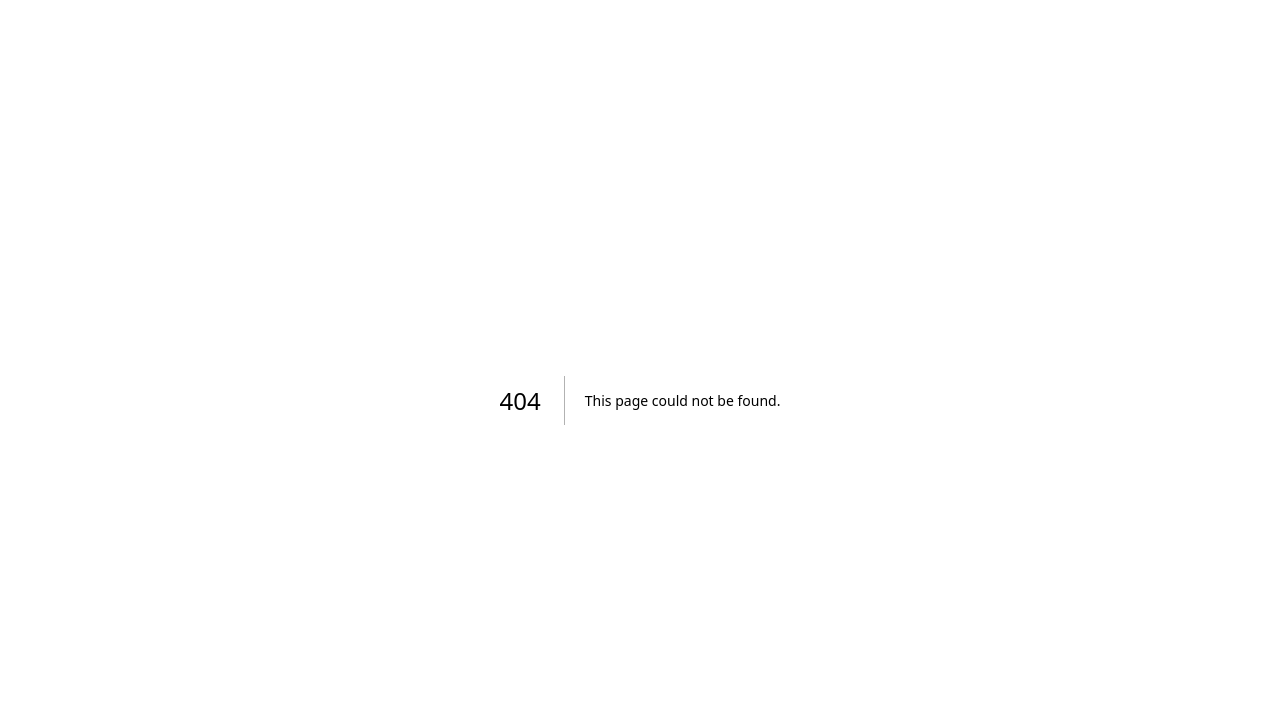
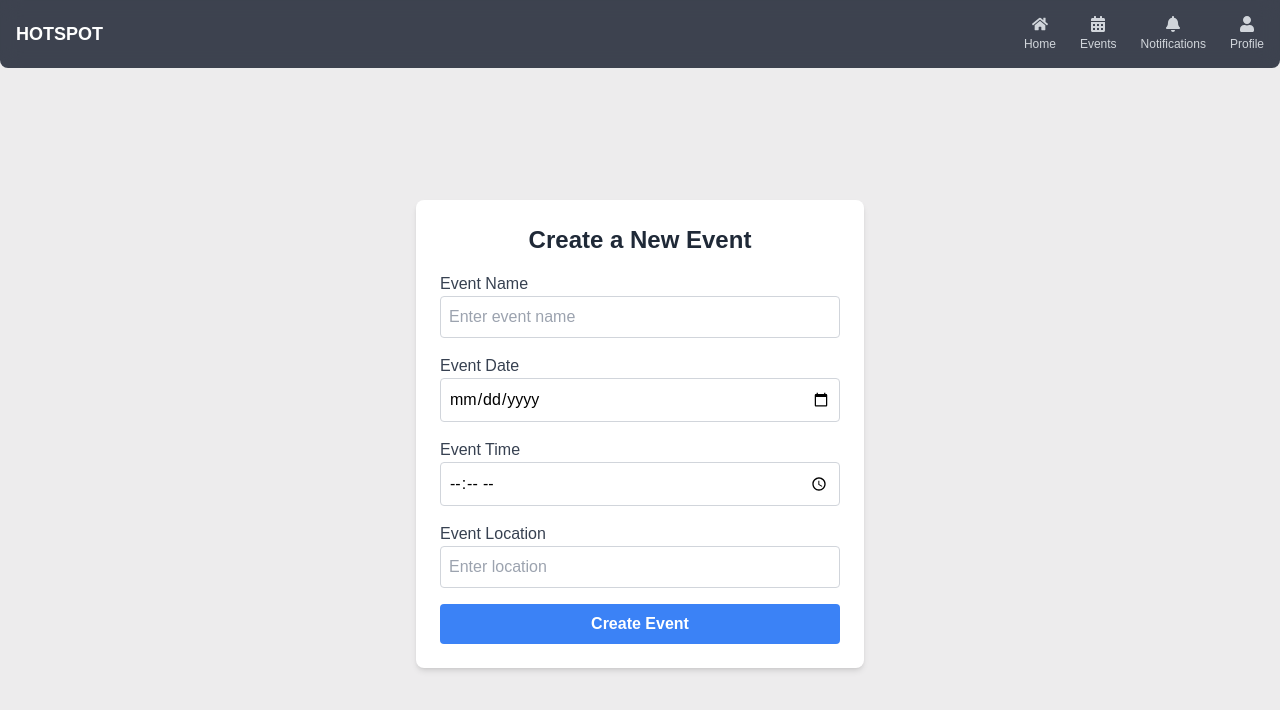
Before and after one commit to noel-chacko/renderHotSpot, a Next.js app in the folder hotspot-events-app/: page /events in a window 1280 px wide. Before the commit this address had no page. Shown: the top 710 px of the page. Built offline with nearby package versions, Linux system fonts and the light colour scheme.

Commit message:
created new event page

```diff
--- a/hotspot-events-app/package.json
+++ b/hotspot-events-app/package.json
@@ -11,6 +11,7 @@
   "dependencies": {
     "@firebasegen/default-connector": "file:dataconnect-generated/js/default-connector",
     "date-fns": "^4.1.0",
+    "firebase": "^10.14.1",
     "next": "15.0.2",
     "react": "19.0.0-rc-02c0e824-20241028",
     "react-dom": "19.0.0-rc-02c0e824-20241028",
--- /dev/null
+++ b/hotspot-events-app/src/app/events/page.tsx
@@ -0,0 +1,155 @@
+// src/app/events/page.tsx
+
+"use client";
+import { useState, useEffect } from "react";
+import { FaHome, FaCalendarAlt, FaBell, FaUser } from 'react-icons/fa';
+//import { db } from '../app/firebase';
+//import { collection, getDocs } from "firebase/firestore";
+import Link from 'next/link';
+
+export default function Events() {
+  const [events, setEvents] = useState([]);
+
+  const [formData, setFormData] = useState({
+    eventName: "",
+    eventDate: "",
+    eventTime: "",
+    eventLocation: "",
+  });
+
+  const handleChange = (e) => {
+    const { name, value } = e.target;
+    setFormData((prevData) => ({ ...prevData, [name]: value }));
+  };
+
+  const handleSubmit = async (e) => {
+    e.preventDefault();
+    console.log("Event Details:", formData);
+
+    try {
+      const docRef = await addDoc(collection(db, "events"), formData);
+      console.log("Document written with ID: ", docRef.id);
+      alert("Event created successfully!");
+
+      setFormData({
+        eventName: "",
+        eventDate: "",
+        eventTime: "",
+        eventLocation: "",
+      });
+    } catch (error) {
+      console.error("Error adding document: ", error);
+      alert("Failed to create event. Please try again.");
+    }
+  };
+
+  // Fetch events from Firestore
+  // useEffect(() => {
+  //   const fetchEvents = async () => {
+  //     try {
+  //       const querySnapshot = await getDocs(collection(db, "events"));
+  //       const eventsData = querySnapshot.docs.map((doc) => ({ id: doc.id, ...doc.data() }));
+  //       setEvents(eventsData);
+  //     } catch (error) {
+  //       console.error("Error fetching events: ", error);
+  //     }
+  //   };
+
+  //   fetchEvents();
+  // }, []);
+
+  return (
+    <div className="flex flex-col min-h-screen" style={{ backgroundColor: '#edeced' }}>
+    <nav className="tab-bar w-full p-4 flex items-center">
+      <div className="logo mr-auto">
+        <h1>HOTSPOT</h1>
+      </div>
+
+      <div className="flex space-x-6">
+        <Link href="/homepage" className="tab-button">
+          <FaHome />
+          <span>Home</span>
+        </Link>
+
+        {/* Events redirects to main page.tsx file*/}
+        <Link href="/" className="tab-button">
+          <FaCalendarAlt />
+          <span>Events</span>
+        </Link>
+
+        <Link href="/notifications" className="tab-button">
+          <FaBell />
+          <span>Notifications</span>
+        </Link>
+
+        <Link href="/profile" className="tab-button">
+          <FaUser />
+          <span>Profile</span>
+        </Link>
+      </div>
+    </nav>
+    <div className="flex flex-1 justify-center items-center">
+        <form onSubmit={handleSubmit} className="bg-white p-6 rounded-lg shadow-md w-full max-w-md space-y-4">
+          <h2 className="text-2xl font-semibold text-gray-800 text-center mb-4">Create a New Event</h2>
+
+          <div>
+            <label className="block text-gray-700">Event Name</label>
+            <input
+              type="text"
+              name="eventName"
+              value={formData.eventName}
+              onChange={handleChange}
+              required
+              className="w-full p-2 border border-gray-300 rounded text-black"
+              placeholder="Enter event name"
+            />
+          </div>
+
+          <div>
+            <label className="block text-gray-700">Event Date</label>
+            <input
+              type="date"
+              name="eventDate"
+              value={formData.eventDate}
+              onChange={handleChange}
+              required
+              className="w-full p-2 border border-gray-300 rounded text-black"
+            />
+          </div>
+
+          <div>
+            <label className="block text-gray-700">Event Time</label>
+            <input
+              type="time"
+              name="eventTime"
+              value={formData.eventTime}
+              onChange={handleChange}
+              required
+              className="w-full p-2 border border-gray-300 rounded text-black"
+            />
+          </div>
+
+          <div>
+            <label className="block text-gray-700">Event Location</label>
+            <input
+              type="text"
+              name="eventLocation"
+              value={formData.eventLocation}
+              onChange={handleChange}
+              required
+              className="w-full p-2 border border-gray-300 rounded text-black"
+              placeholder="Enter location"
+            />
+          </div>
+
+          <button
+            type="submit"
+            className="w-full bg-blue-500 text-white font-bold py-2 rounded hover:bg-blue-600 transition duration-200"
+          >
+            Create Event
+          </button>
+        </form>
+        </div>
+        </div>
+   );
+}
--- a/hotspot-events-app/src/app/page.tsx
+++ b/hotspot-events-app/src/app/page.tsx
@@ -52,6 +52,7 @@ export default function Home() {
     }
   };
 
+
   // Toggle notification dropdown
   const toggleNotifications = () => {
     setNotificationOpen(!isNotificationOpen);
@@ -87,7 +88,7 @@ export default function Home() {
             <span>Home</span>
           </Link>
 
-          <button className="tab-button">
+          <button className="tab-button" onClick={() => router.push("/events")}>
             <FaCalendarAlt />
             <span>Events</span>
           </button>
@@ -125,6 +126,7 @@ export default function Home() {
       {/* <EventCreationForm/> */}
       <EventCatalog/>
 
+
       </main>
     </div>
   );
```
Also changed, not shown: 2 other files (tests, documents, lock files or other folders).
